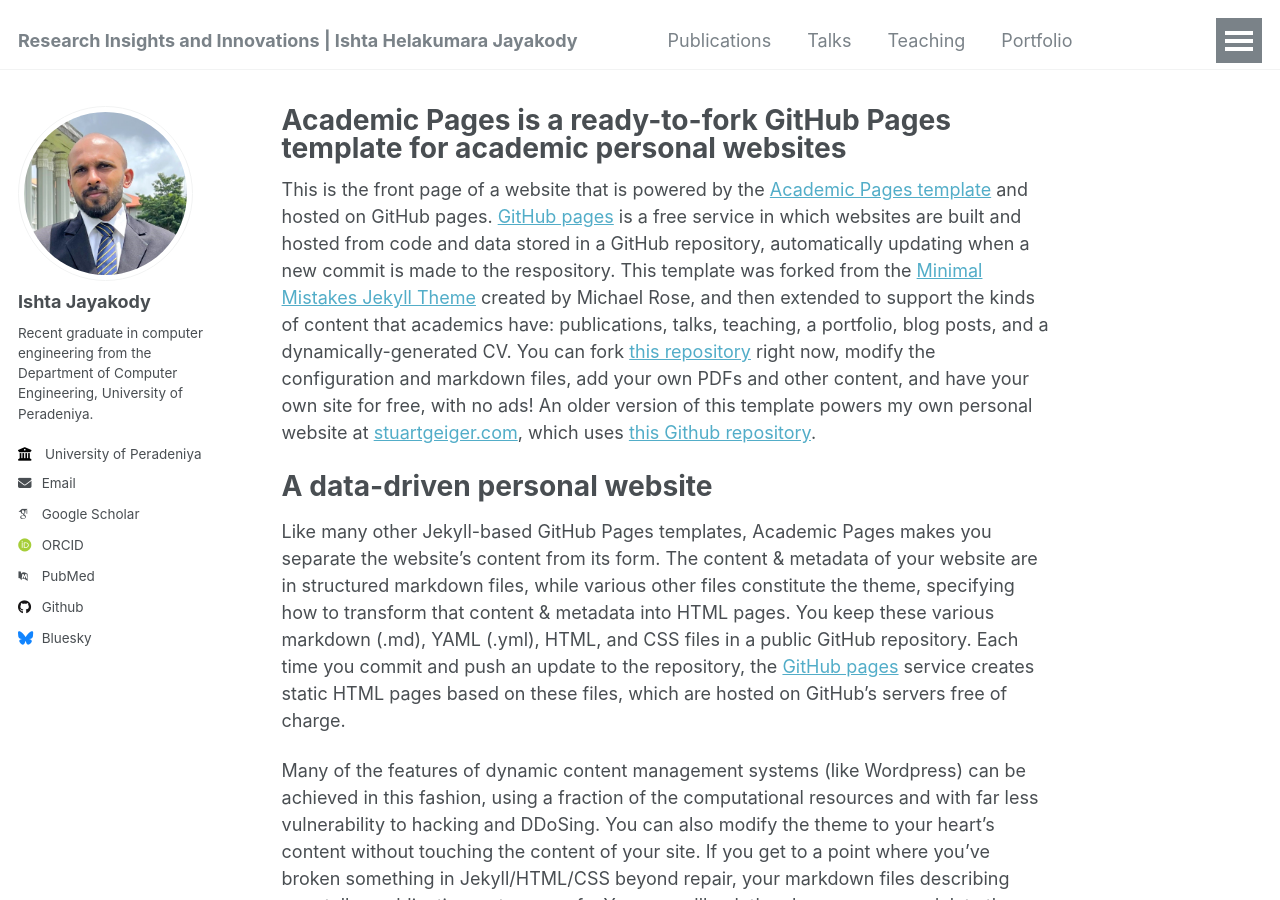
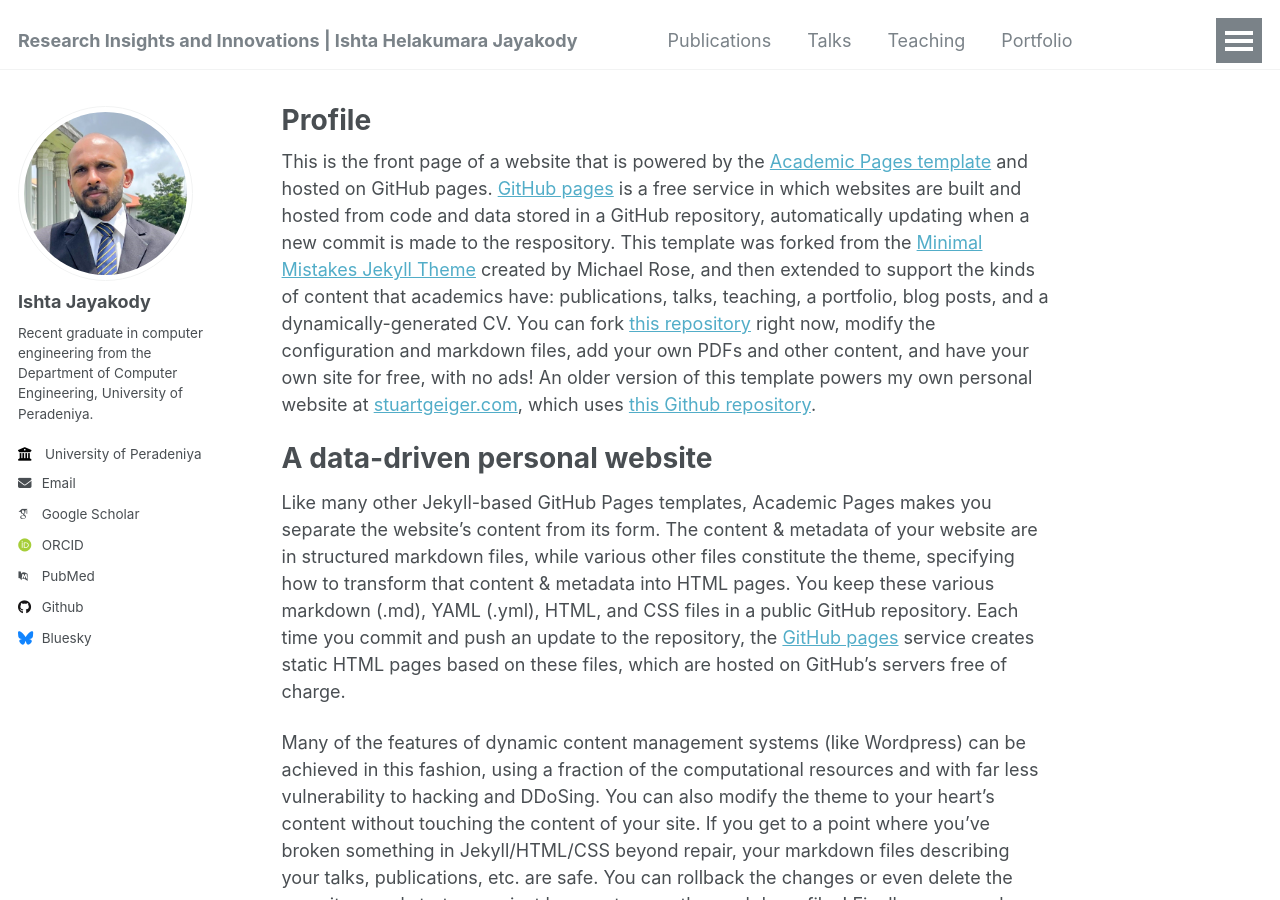
Before and after one commit to IshtaJayakody/IshtaJayakody.github.io, a Jekyll site: the page built from _pages/about.md, in a window 1280 px wide and 900 px high. Built offline with Jekyll 4.4.1, drawn with Linux system fonts in a browser that asks for light colours; some web fonts are replaced.

Commit message:
Update about.md

```diff
--- a/_pages/about.md
+++ b/_pages/about.md
@@ -1,6 +1,6 @@
 ---
 permalink: /
-title: "Academic Pages is a ready-to-fork GitHub Pages template for academic personal websites"
+title: "Profile"
 author_profile: true
 redirect_from:
   - /about/
```
